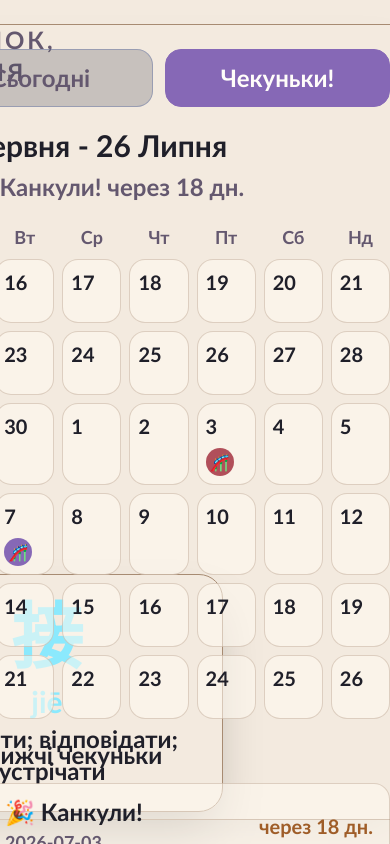
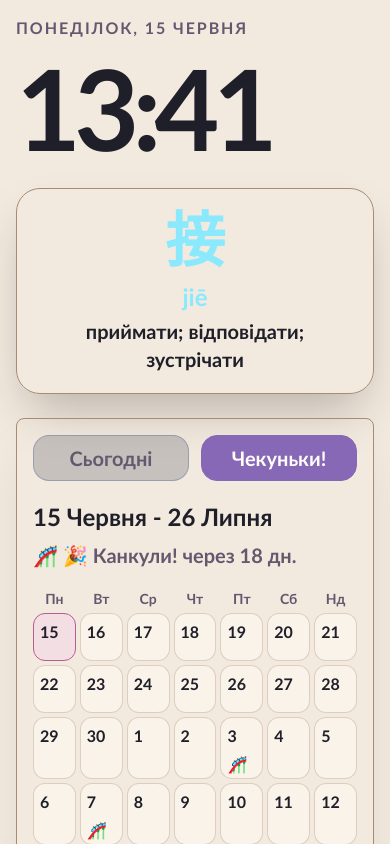
Before and after one commit to bohdandan/homelab, a React (Vite) app in the folder apps/kiosk/: page / in a window 390 px wide. Both pictures are taken after a click on the button "Чекуньки!". Built offline with nearby package versions, Linux system fonts and the light colour scheme.

Commit message:
Make kiosk layout responsive

```diff
--- a/apps/kiosk/components/dashboard.tsx
+++ b/apps/kiosk/components/dashboard.tsx
@@ -106,27 +106,6 @@ const themePalettes: Record<ThemeMode, Record<ThemeName, ThemeDefinition>> = {
   }
 };
 
-const majorEventColors: Record<ThemeMode, Record<string, string>> = {
-  alucard: {
-    cyan: "bg-[#4b9fb3] text-[#fffdfa]",
-    green: "bg-[#4f8f61] text-[#fffdfa]",
-    orange: "bg-[#c47a35] text-[#fffdfa]",
-    pink: "bg-[#b85d91] text-[#fffdfa]",
-    purple: "bg-[#8668b6] text-[#fffdfa]",
-    red: "bg-[#b14f5a] text-[#fffdfa]",
-    yellow: "bg-[#b79737] text-[#1f1f29]"
-  },
-  dracula: {
-    cyan: "bg-[#8be9fd] text-[#282a36]",
-    green: "bg-[#50fa7b] text-[#282a36]",
-    orange: "bg-[#ffb86c] text-[#282a36]",
-    pink: "bg-[#ff79c6] text-[#282a36]",
-    purple: "bg-[#bd93f9] text-[#282a36]",
-    red: "bg-[#ff5555] text-[#282a36]",
-    yellow: "bg-[#f1fa8c] text-[#282a36]"
-  }
-};
-
 export function Dashboard() {
   const [config, setConfig] = useState<DashboardConfig | null>(null);
   const [chineseConfig, setChineseConfig] = useState<ChineseCard[] | null>(null);
@@ -193,7 +172,6 @@ export function Dashboard() {
       : defaultConfig.dayRules[0];
   const themeMode: ThemeMode = isDarkThemeTime(currentMinutes) ? "dracula" : "alucard";
   const theme = themePalettes[themeMode][currentRule.theme] ?? themePalettes[themeMode].green;
-  const eventColors = majorEventColors[themeMode];
   const nextEventAccent = themeMode === "dracula" ? "text-[#ffb86c]" : "text-[#9f5d28]";
   const tabActiveToday =
     themeMode === "dracula"
@@ -247,14 +225,14 @@ export function Dashboard() {
 
   return (
     <main
-      className={`h-screen w-screen overflow-hidden ${theme.background} ${theme.primary}`}
+      className={`min-h-screen w-screen overflow-x-hidden lg:h-screen lg:overflow-hidden ${theme.background} ${theme.primary}`}
     >
-      <div className="grid h-full grid-cols-[minmax(0,1fr)_minmax(32rem,0.78fr)] gap-8 p-6 md:p-8">
-        <section className="flex min-h-0 flex-col justify-between">
+      <div className="grid min-h-screen grid-cols-1 gap-4 p-4 sm:gap-5 sm:p-5 lg:h-full lg:min-h-0 lg:grid-cols-[minmax(0,1fr)_minmax(28rem,0.82fr)] lg:gap-8 lg:p-8 xl:grid-cols-[minmax(0,1fr)_minmax(32rem,0.78fr)]">
+        <section className="flex min-h-0 flex-col gap-6 lg:justify-between">
           <div className="space-y-3">
             <button
               type="button"
-              className={`text-left text-2xl font-black uppercase tracking-[0.12em] ${theme.secondary}`}
+              className={`text-left text-base font-black uppercase tracking-[0.12em] sm:text-xl lg:text-2xl ${theme.secondary}`}
               onClick={() => setIsCalendarOpen((open) => !open)}
             >
               {displayDate}
@@ -269,7 +247,7 @@ export function Dashboard() {
               </div>
             </div>
             {visibleNextEvent ? (
-              <div className={`max-w-[48rem] text-[clamp(2rem,3.8vw,4rem)] font-black leading-tight ${nextEventAccent}`}>
+              <div className={`max-w-[48rem] text-[clamp(1.5rem,4vw,4rem)] font-black leading-tight ${nextEventAccent}`}>
                 {`${visibleNextEvent.event.title} ${minutesUntilEvent(visibleNextEvent.minutesUntil)}`}
               </div>
             ) : null}
@@ -279,7 +257,7 @@ export function Dashboard() {
             {chineseCard ? (
               <button
                 type="button"
-                className={`mr-auto min-w-[22rem] rounded-3xl border ${theme.border} ${theme.card} px-7 py-6 text-center shadow-2xl shadow-black/25 transition-transform active:scale-[0.98]`}
+                className={`w-full max-w-sm rounded-3xl border ${theme.border} ${theme.card} px-5 py-5 text-center shadow-2xl shadow-black/25 transition-transform active:scale-[0.98] sm:px-7 sm:py-6 lg:mr-auto lg:min-w-[22rem] lg:w-auto`}
                 style={
                   toneColors
                     ? {
@@ -296,12 +274,12 @@ export function Dashboard() {
                 }}
               >
                 <div className="space-y-3">
-                  <div className="text-7xl font-black leading-none text-[var(--tone-light)]">
+                  <div className="text-6xl font-black leading-none text-[var(--tone-light)] sm:text-7xl">
                     {chineseCard.hanzi}
                   </div>
                   <div className="min-w-0 text-center">
-                    <div className="text-3xl font-black text-[var(--tone-light)]">{chineseCard.pinyin}</div>
-                    <div className="mt-1 text-2xl font-black">
+                    <div className="text-2xl font-black text-[var(--tone-light)] sm:text-3xl">{chineseCard.pinyin}</div>
+                    <div className="mt-1 text-xl font-black sm:text-2xl">
                       {chineseCard.meaning}
                     </div>
                   </div>
@@ -313,12 +291,12 @@ export function Dashboard() {
 
         <aside className="min-h-0">
           <section
-            className={`h-full min-h-0 rounded-lg border ${theme.border} ${theme.card} p-6 shadow-2xl shadow-black/10`}
+            className={`min-h-[28rem] rounded-lg border ${theme.border} ${theme.card} p-4 shadow-2xl shadow-black/10 sm:p-5 lg:h-full lg:min-h-0 lg:p-6`}
           >
             <div className="mb-5 grid grid-cols-2 gap-3">
               <button
                 type="button"
-                className={`rounded-2xl border px-4 py-3 text-2xl font-black transition ${
+                className={`rounded-2xl border px-3 py-2 text-xl font-black transition sm:px-4 sm:py-3 sm:text-2xl ${
                   !isCalendarOpen
                     ? tabActiveToday
                     : tabInactive
@@ -329,7 +307,7 @@ export function Dashboard() {
               </button>
               <button
                 type="button"
-                className={`rounded-2xl border px-4 py-3 text-2xl font-black transition ${
+                className={`rounded-2xl border px-3 py-2 text-xl font-black transition sm:px-4 sm:py-3 sm:text-2xl ${
                   isCalendarOpen
                     ? tabActiveCalendar
                     : tabInactive
@@ -343,38 +321,36 @@ export function Dashboard() {
               <div className="flex h-full min-h-0 flex-col">
                 <div className="mb-5 flex items-start justify-between gap-4">
                   <div>
-                    <div className="text-3xl font-black capitalize tracking-normal">
+                    <div className="text-2xl font-black capitalize tracking-normal sm:text-3xl">
                       {calendarMonth.label}
                     </div>
                     {nextMajorEvent && nextMajorEventDays !== null ? (
-                      <div className={`mt-2 text-2xl font-black ${theme.secondary}`}>
+                      <div className={`mt-2 text-xl font-black sm:text-2xl ${theme.secondary}`}>
                         {nextMajorEvent.icon ? `${nextMajorEvent.icon} ` : ""}
                         {nextMajorEvent.title} через {nextMajorEventDays} дн.
                       </div>
                     ) : null}
                   </div>
                 </div>
-                <div className="grid grid-cols-7 gap-2 text-center">
+                <div className="grid grid-cols-7 gap-1 text-center sm:gap-2">
                   {["Пн", "Вт", "Ср", "Чт", "Пт", "Сб", "Нд"].map((day) => (
-                    <div key={day} className={`text-lg font-black ${theme.secondary}`}>
+                    <div key={day} className={`text-sm font-black sm:text-lg ${theme.secondary}`}>
                       {day}
                     </div>
                   ))}
                   {calendarMonth.cells.map((cell) => (
                     <div
                       key={cell.date}
-                      className={`min-h-16 rounded-2xl border p-2 text-left ${
+                      className={`min-h-12 rounded-xl border p-1.5 text-left sm:min-h-16 sm:rounded-2xl sm:p-2 ${
                         cell.isToday ? calendarTodayCell : calendarCellBase
                       } ${cell.isCurrentMonth ? "" : "opacity-35"}`}
                     >
-                      <div className="text-xl font-black">{cell.day}</div>
-                      <div className="mt-2 flex flex-wrap gap-1">
+                      <div className="text-base font-black sm:text-xl">{cell.day}</div>
+                      <div className="mt-1 flex flex-wrap gap-0.5 sm:mt-2 sm:gap-1">
                         {cell.majorEvents.map((event) => (
                           <span
                             key={`${event.date}-${event.title}`}
-                            className={`grid h-7 w-7 place-items-center rounded-full text-base font-black ${
-                              eventColors[event.color ?? "purple"]
-                            }`}
+                            className="grid h-5 w-5 place-items-center text-base font-black sm:h-7 sm:w-7 sm:text-xl"
                             title={event.title}
                           >
                             {event.icon ?? "★"}
@@ -385,22 +361,22 @@ export function Dashboard() {
                   ))}
                 </div>
                 <div className="mt-5 min-h-0 flex-1 overflow-hidden">
-                  <div className="mb-3 text-2xl font-black">Найближчі чекуньки</div>
+                  <div className="mb-3 text-xl font-black sm:text-2xl">Найближчі чекуньки</div>
                   <div className="space-y-3">
                     {upcomingMajorEvents.length > 0 ? (
                       upcomingMajorEvents.map((event) => (
                         <div
                           key={`${event.date}-${event.title}`}
-                          className={`grid grid-cols-[3rem_minmax(0,1fr)_auto] items-center gap-3 rounded-2xl border px-4 py-3 ${calendarCellBase}`}
+                          className={`grid grid-cols-[2.25rem_minmax(0,1fr)] items-center gap-3 rounded-2xl border px-3 py-3 sm:grid-cols-[3rem_minmax(0,1fr)_auto] sm:px-4 ${calendarCellBase}`}
                         >
-                          <div className={`grid h-10 w-10 place-items-center rounded-full text-xl font-black ${eventColors[event.color ?? "purple"]}`}>
+                          <div className="grid h-9 w-9 place-items-center text-2xl font-black sm:h-10 sm:w-10">
                             {event.icon ?? "★"}
                           </div>
                           <div className="min-w-0">
-                            <div className="truncate text-2xl font-black">{event.title}</div>
-                            <div className={`text-lg font-bold ${theme.secondary}`}>{event.date}</div>
+                            <div className="truncate text-xl font-black sm:text-2xl">{event.title}</div>
+                            <div className={`text-base font-bold sm:text-lg ${theme.secondary}`}>{event.date}</div>
                           </div>
-                          <div className={`text-right text-xl font-black ${nextEventAccent}`}>
+                          <div className={`col-span-2 text-left text-lg font-black sm:col-span-1 sm:text-right sm:text-xl ${nextEventAccent}`}>
                             через {majorEventDaysUntil(event, now ?? new Date())} дн.
                           </div>
                         </div>
@@ -417,18 +393,18 @@ export function Dashboard() {
               <>
                 <div className="space-y-4">
                   {upcomingList.hasHiddenPassedEvents ? (
-                    <div className={`text-center text-4xl font-black ${theme.secondary}`}>…</div>
+                    <div className={`text-center text-3xl font-black sm:text-4xl ${theme.secondary}`}>…</div>
                   ) : null}
                   {upcomingList.events.length > 0 ? (
                     upcomingList.events.map((event) => (
                       <div
                         key={`${event.time}-${event.title}`}
-                        className="grid grid-cols-[6.5rem_minmax(0,1fr)] items-center gap-4"
+                        className="grid grid-cols-[5rem_minmax(0,1fr)] items-center gap-3 sm:grid-cols-[6.5rem_minmax(0,1fr)] sm:gap-4"
                       >
-                        <div className={`text-3xl font-black tabular-nums ${listTimeColor}`}>
+                        <div className={`text-2xl font-black tabular-nums sm:text-3xl ${listTimeColor}`}>
                           {event.time}
                         </div>
-                        <div className="text-3xl font-bold leading-tight">
+                        <div className="text-2xl font-bold leading-tight sm:text-3xl">
                           {event.title}
                         </div>
                       </div>
@@ -439,7 +415,7 @@ export function Dashboard() {
                     </div>
                   )}
                   {upcomingList.hasHiddenFutureEvents ? (
-                    <div className={`text-center text-4xl font-black ${theme.secondary}`}>…</div>
+                    <div className={`text-center text-3xl font-black sm:text-4xl ${theme.secondary}`}>…</div>
                   ) : null}
                 </div>
               </>
```
